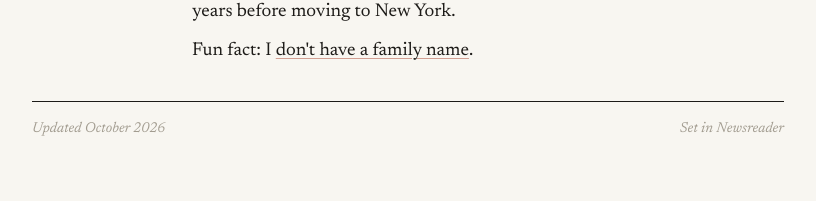
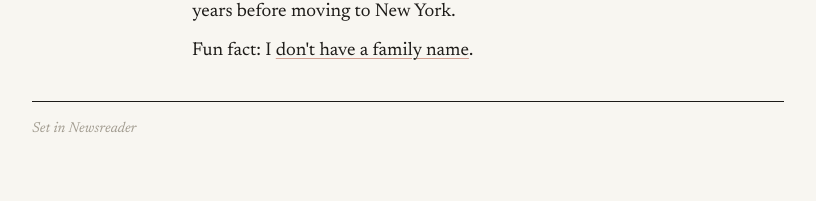
Before and after one commit to phu-pmh/phu-pmh.github.io, a Jekyll site: the page built from index.html, in a window 1280 px wide. Shown: the part 1778-1979 px from the top of the page, without its empty margins (232-1048 px from the left). Built offline with Jekyll 4.4.1, drawn with Linux system fonts in a browser that asks for light colours.

Commit message:
Remove footer date
Co-Authored-By: Claude Opus 5.5 (1M context) <noreply@anthropic.com>
Claude-Session: https://claude.ai/code/session_01JXqTCx3Drj5DZFr9Us3QrX

```diff
--- a/index.html
+++ b/index.html
@@ -275,7 +275,7 @@ footer { display: flex; justify-content: space-between; gap: 1rem; flex-wrap: wr
   </section>
 
 
-  <footer><span>Updated October 2026</span><span>Set in Newsreader</span></footer>
+  <footer><span>Set in Newsreader</span></footer>
 <script>
 document.querySelector(".toggle").addEventListener("click", function () {
   var root = document.documentElement;
```
